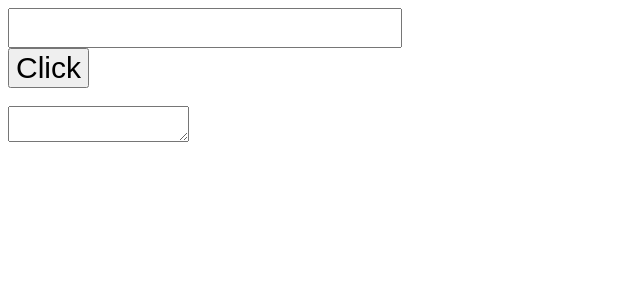
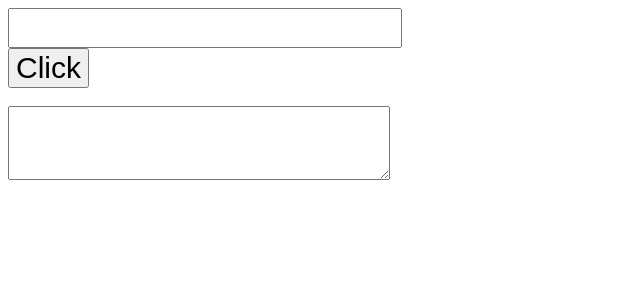
Before and after one commit to gdev8584/React-Portals---Contest-22-10-22---uifebb5no5mh, a React app: page / in a window 1280 px wide. Shown: the top 300 px of the page, without its empty margins (0-640 px from the left). Built offline with nearby package versions, Linux system fonts and the light colour scheme.

Commit message:
Update PortalTextArea.js

```diff
--- a/src/components/PortalTextArea.js
+++ b/src/components/PortalTextArea.js
@@ -4,8 +4,8 @@ import  ReactDOM  from 'react-dom';
 //complete this function using portals
 const PortalTextArea=({value})=>{
     return (
-        <div>
-            <textarea id="portal-textarea" value={value}></textarea>
+        <div id="portal-textarea">
+            <textarea id="textarea" value={value}></textarea>
         </div>
     )
 }
```
